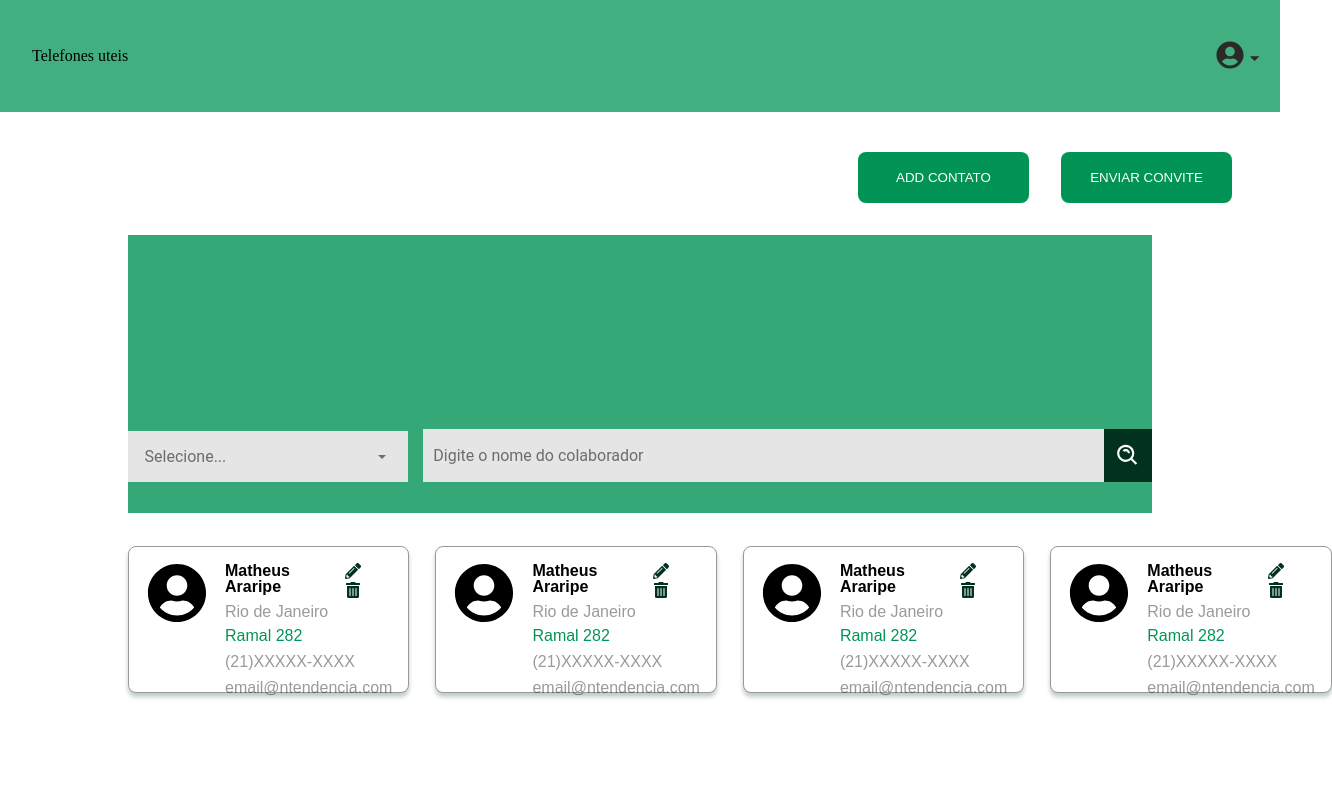
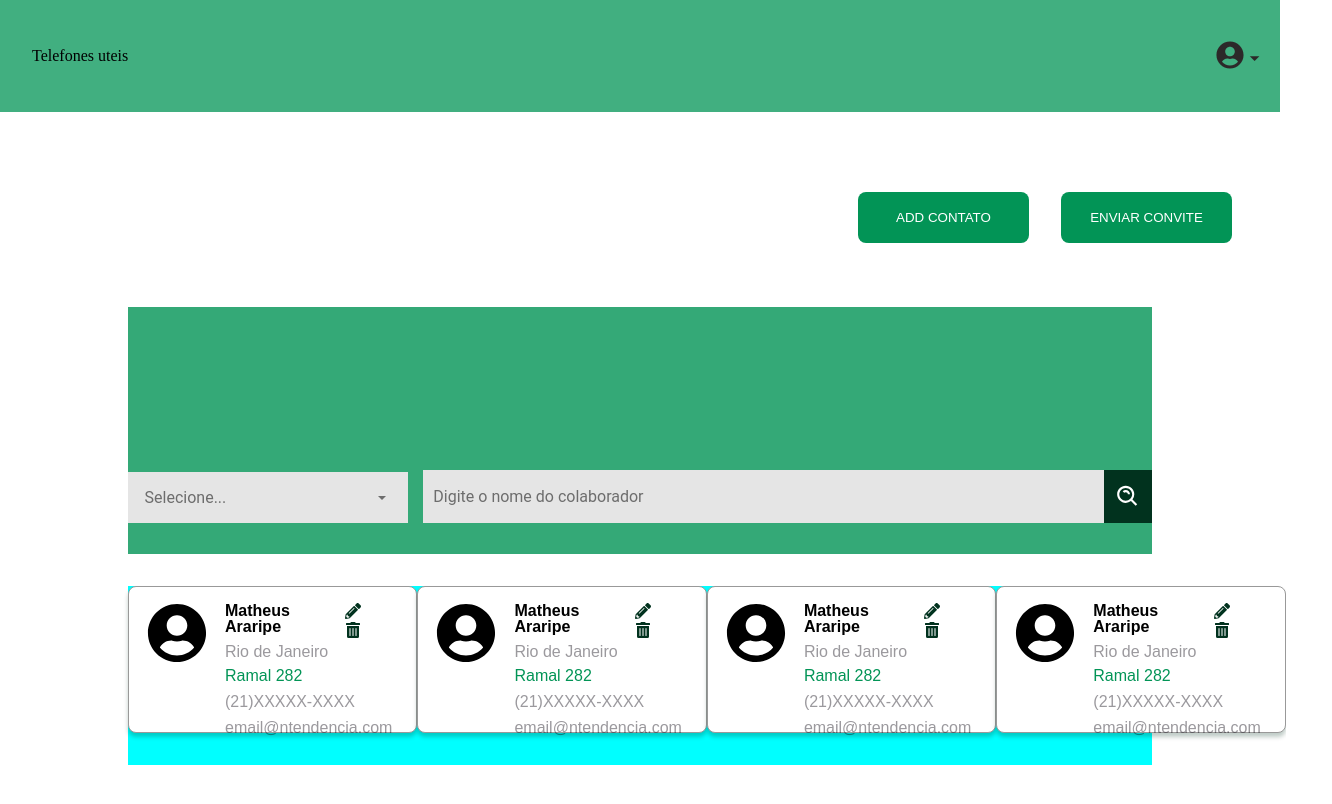
Before and after one commit to MatheusAraripe/desafio-anova, a React (Vite) app: page / in a window 1280 px wide. Shown: the top 804 px of the page, 1332 px wide, since content can reach past the window. Built offline with nearby package versions, Linux system fonts and the light colour scheme; sample sign-in values are in the browser's storage.

Commit message:
fix: mudando alguns estilos para position relative

```diff
--- a/src/components/UserCard.jsx
+++ b/src/components/UserCard.jsx
@@ -22,6 +22,7 @@ function UserCard({name, unidade, ramal, tel, email, setDeleteModalOpen}) {
                 <p className="user-unidade">{unidade}</p>
                 <h4 className='user-ramal'>{ramal}</h4>
                 <p className='user-tel'>{tel}</p>
+
                 <p className='user-email'>{email}</p>
             </div>
         </div>
--- a/src/pages/HomePage/homepage.scss
+++ b/src/pages/HomePage/homepage.scss
@@ -4,13 +4,11 @@
 .home-page-title{
     margin: 5rem 0 2rem 0;
 }
-
+.baner-section{
+    margin: 64px 128px 32px 128px;
+}
 .cards-section{
+    margin: 0 128px 0 128px;
+    background-color: aqua;
     display: flex;
-    justify-content: space-around;
-    height: 100%;
-    position: absolute;
-    left: 128px;
-    right: 128px;
-    top: 514px;
 }
--- a/src/pages/HomePage/index.jsx
+++ b/src/pages/HomePage/index.jsx
@@ -81,7 +81,9 @@ function HomePage() {
             <button className='social-button invite' onClick={()=>setInviteModalOpen(true)}>ENVIAR CONVITE</button>
           </div>
 
-          <Baner />
+          <div className="baner-section">
+            <Baner />
+          </div>
 
           {/* <h1 className='home-page-title'>
               Home page privada!
--- a/src/styles/baner.scss
+++ b/src/styles/baner.scss
@@ -1,12 +1,8 @@
 .baner-container{
-  position: absolute;
+  width: 100%;
   height: 247px;
-  left: 128px;
-  right: 128px;
-  top: 235px;
-  background-color: rgba(2, 148, 86, 0.8);
   display: flex;
   justify-content: center;
-  align-items: self-end;
-  padding-bottom: 31px;
+  align-items:flex-end;
+  background-color: rgba(2, 148, 86, 0.80);
 }
--- a/src/styles/button.scss
+++ b/src/styles/button.scss
@@ -21,8 +21,10 @@
     cursor: pointer;
 }
 .social-button-container{
-    position: absolute;
-    right: 48px;
+    display: flex;
+    justify-content: right;
+    margin-top: 40px;
+    margin-right: 48px;
 }
 .social-button{
     background-color: $green;
--- a/src/styles/input_with_select.scss
+++ b/src/styles/input_with_select.scss
@@ -9,6 +9,7 @@
     font-weight: 400;
     font-size: 16px;
     padding-left: 10px;
+    margin-bottom: 31px;
 
   }
   .nome-input::placeholder { /* Chrome, Firefox, Opera, Safari 10.1+ */
@@ -23,6 +24,7 @@
     width: 49px;
     background-color: #01321E;
     cursor: pointer;
+    margin-bottom: 31px;
   }
 
   .search-icon-container:hover{
--- a/src/styles/select.scss
+++ b/src/styles/select.scss
@@ -8,6 +8,7 @@
     line-height: 19px;
     padding-right: 18px;
     padding-left: 16.57px;
+    margin-bottom: 31px;
 }
 
 .select-btn{
--- a/src/styles/user_card.scss
+++ b/src/styles/user_card.scss
@@ -1,18 +1,15 @@
 @import "./variables";
-
 .user-card-container{
     box-sizing: border-box;
-    width: 353px;
+    width: 30%;
     height: 147px;
-    margin-top: 32px;
-    margin-right: 26px;
+    margin-bottom: 32px ;
     background: #FFFFFF;
     border: 1px solid #999999;
     box-shadow: 0px 4px 4px rgba(1, 50, 30, 0.25);
     border-radius: 8px;
     display: flex;
-    padding-top: 16px;
-    padding-left: 16px;
+    padding: 16px 8px 0px 16px;
 }
 
 .user-card-body{
```
Also changed, not shown: src/components/InputWithSelect.jsx (line endings or trailing spaces).
